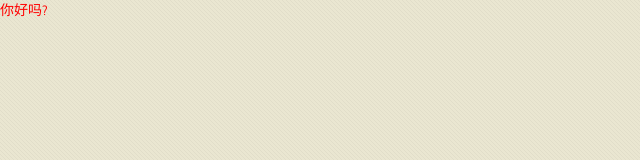
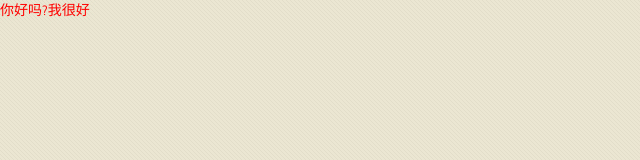
Before and after one commit to hy256/baisogoudu, a plain HTML site: page index.html in a window 1280 px wide. Shown: the full height of the page, 0-640 px from the left. Drawn offline with nearby package versions, Linux system fonts and the light colour scheme.

Commit message:
commit messages

```diff
--- a/index.html
+++ b/index.html
@@ -16,7 +16,7 @@
   </head>
   <body>
 
-    <font color="red">你好吗?</font>
+    <font color="red">你好吗?我很好</font>
 
   </body>
 </html>
```
Also changed, not shown: 1 other file.
